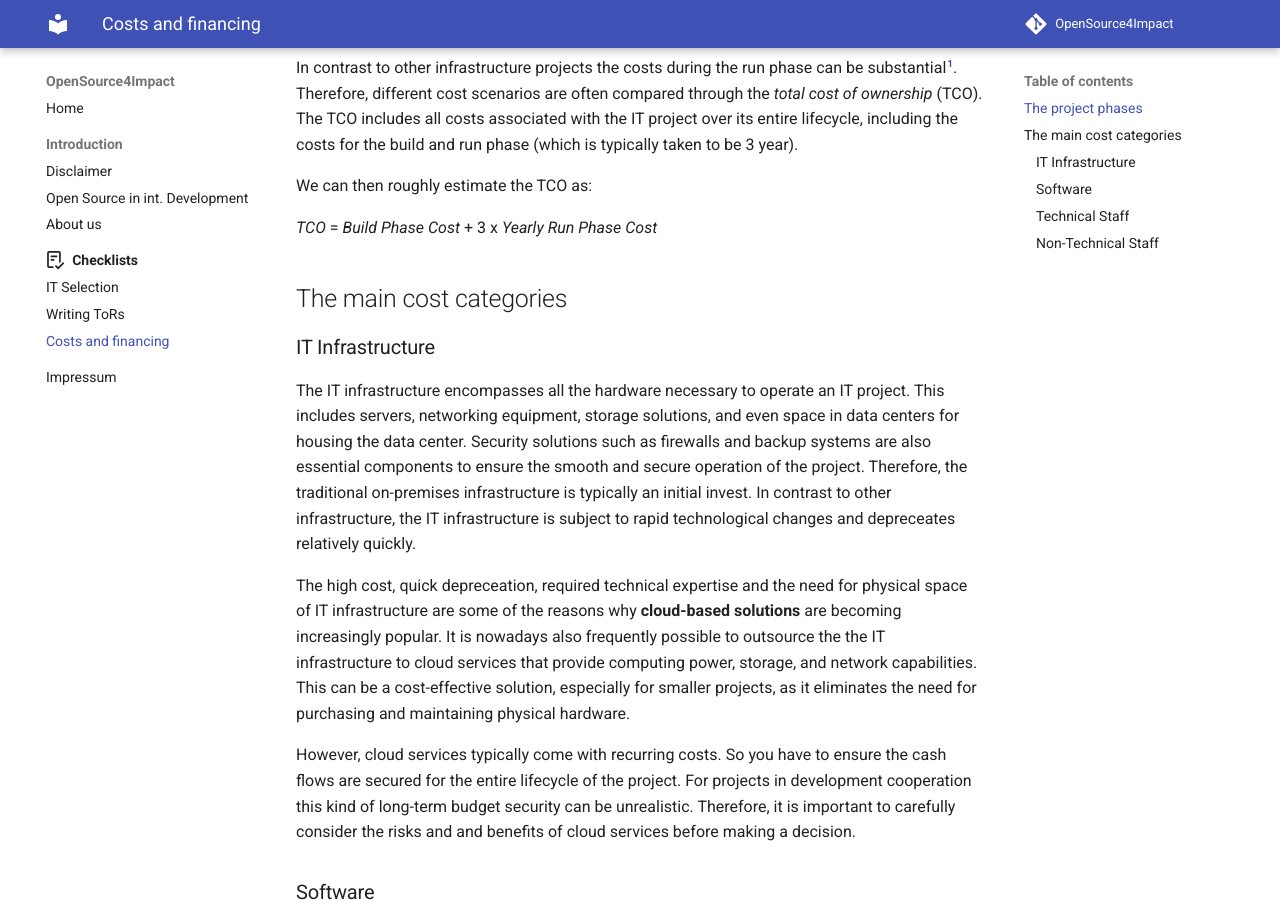
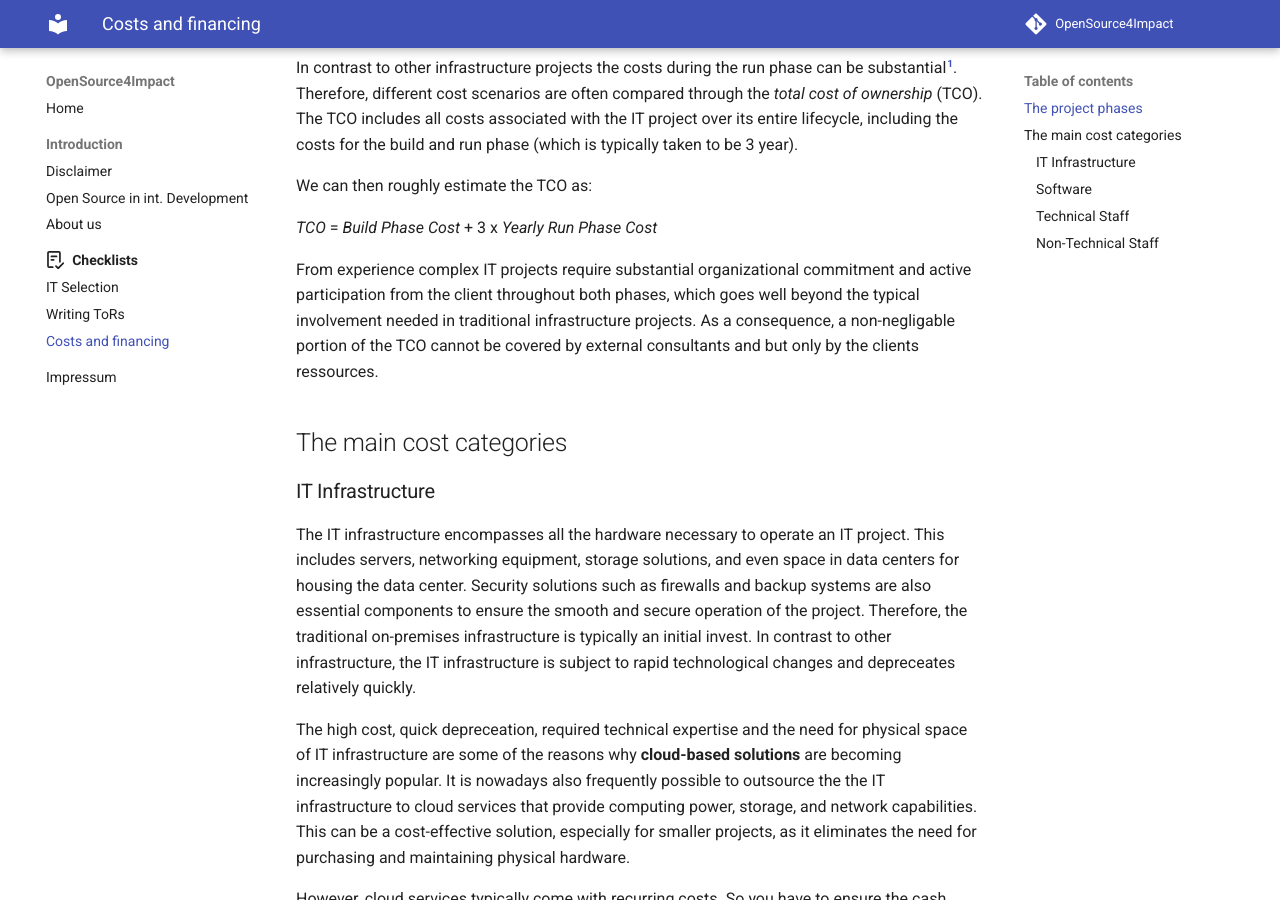
Before and after one commit to GFA-DIU/OpenSource4Impact, an MkDocs documentation site: the page built from docs/cost_estimates.md, in a window 1280 px wide and 900 px high, scrolled down 1408 px. Built offline with MkDocs 1.6.1 and Material for MkDocs 9.7.7, drawn with Linux system fonts in a browser that asks for light colours; plug-ins that fetch from the network failed and are left out; comment, search, counter and statistics services are not loaded; some of the changed text lies outside the part shown.

Commit message:
Update cost_estimates.md

```diff
--- a/docs/cost_estimates.md
+++ b/docs/cost_estimates.md
@@ -29,6 +29,8 @@ In contrast to other infrastructure projects the costs during the run phase can
 We can then roughly estimate the TCO as:
 
 _TCO_ = _Build Phase Cost_ + 3 x _Yearly Run Phase Cost_
+
+From experience complex IT projects require substantial organizational commitment and active participation from the client throughout both phases, which goes well beyond the typical involvement needed in traditional infrastructure projects. As a consequence, a non-negligable portion of the TCO cannot be covered by external consultants and but only by the clients ressources.
 
 ## The main cost categories
 
@@ -75,7 +77,7 @@ The non-technical staff is responsible for the management, coordination, and sup
 
 - **Project Managers:** Responsible for coordinating the project and ensuring it meets its objectives.
 - **Training Coordinators:** Responsible for planning and organizing initial training sessions. This role can be often covered by the technical staff in smaller projects. However, if training is needed for a large number of people, then its organization is best concentrated within one specfic coordinator.
-- **Risk Managers:** Responsible for conducting initial risk assessments and developing contingency plans.
+- **Risk Managers:** Responsible for conducting initial risk assessments from things like licenses, security or external or dependendies. This role is especially important for complex projects with a lot of stakeholders and dependencies as it allows for a more proactive proactive approach to managing risks.
 - **Compliance Officers:** Responsible for ensuring compliance with regulations and managing audits. This role is ideally covered by the client/partner itself, as they have the best understanding of their internal requirements.
 - **Change Managers:** Responsible for accessing the needed organizational changes in the early build phase and as a main task supporting the organizational change needed alongside the introduction of a new solution such as human process changes, changes of roles and communication structures, etc.
 
```
